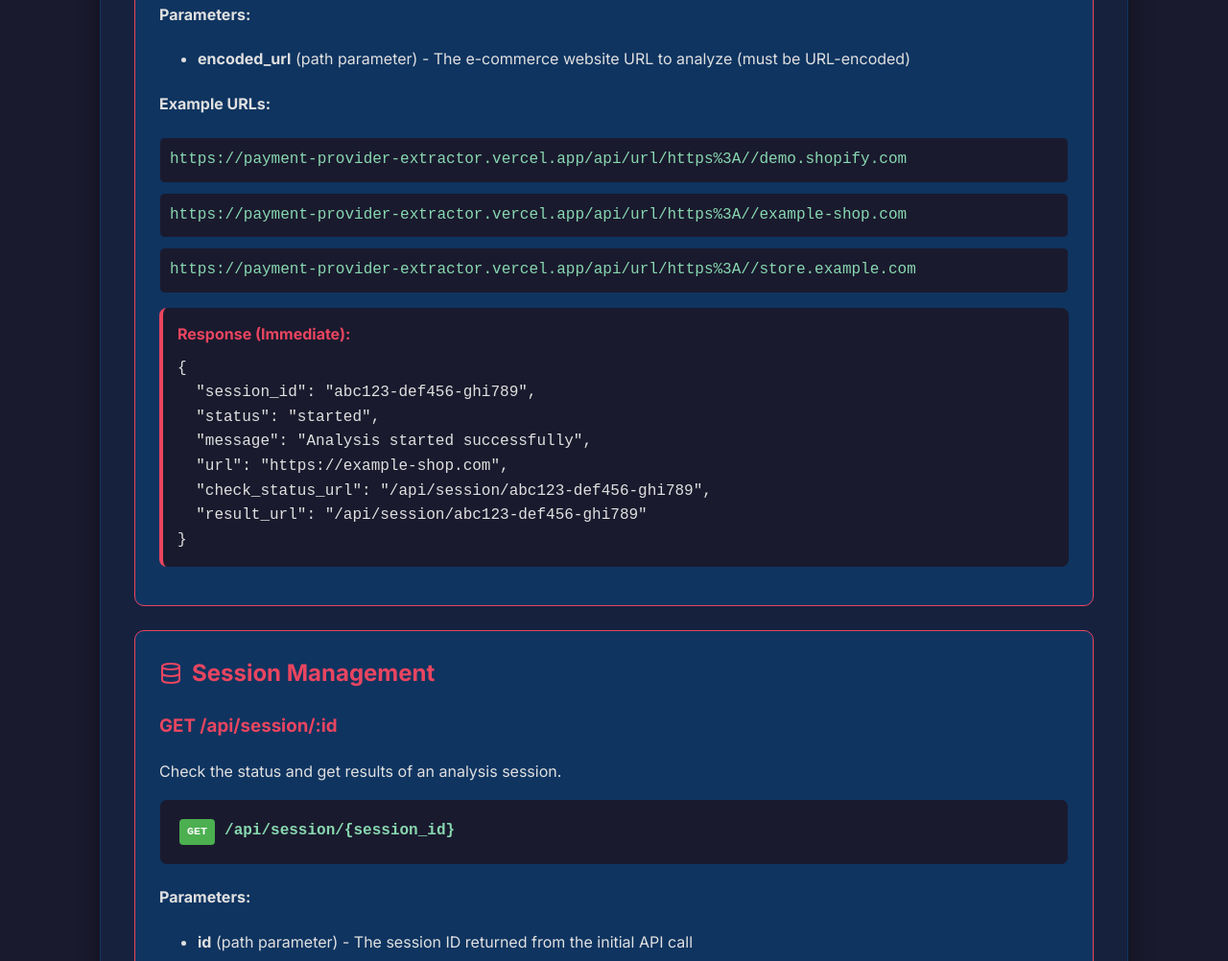
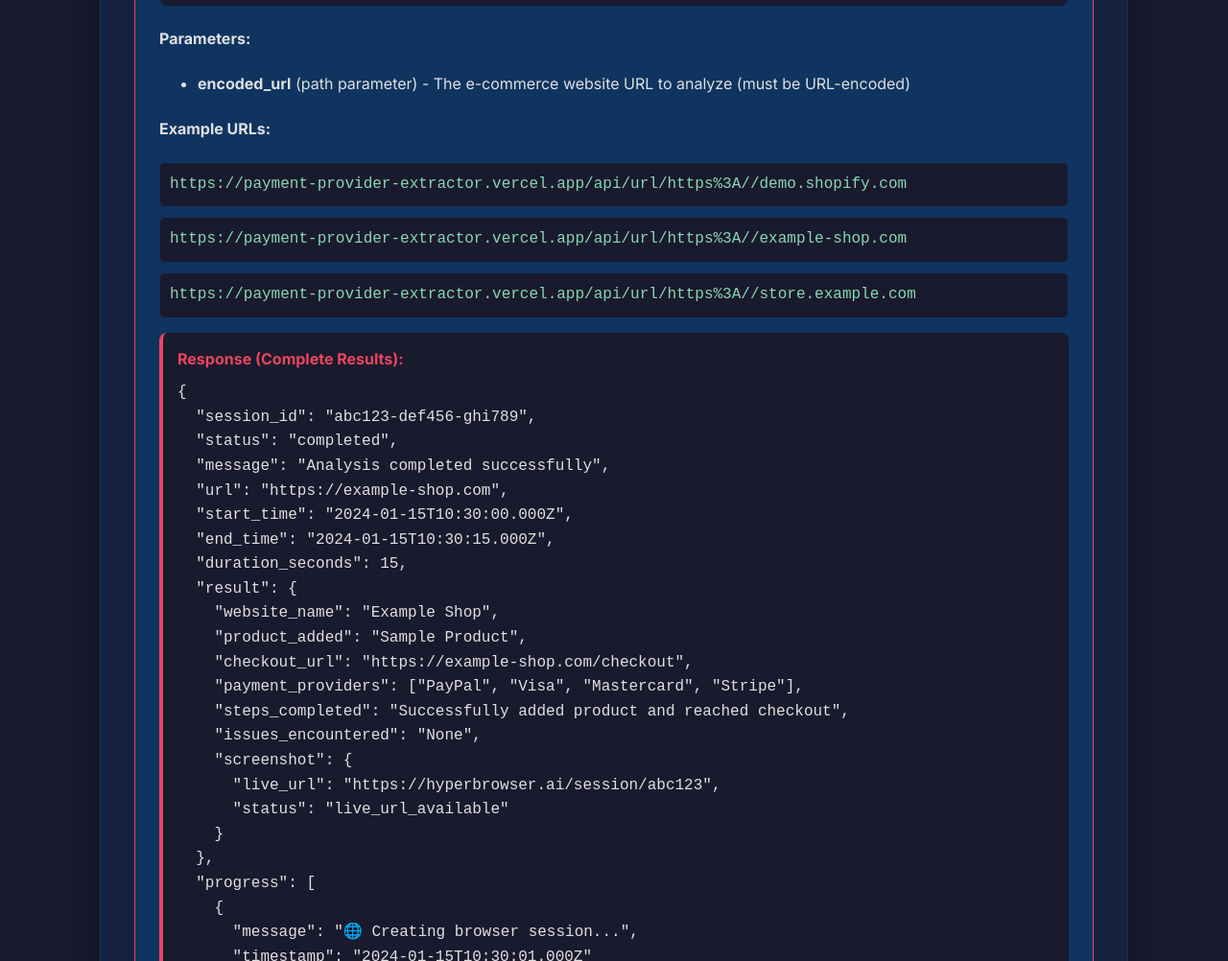
Before and after one commit to carlfraradiant/payment-provider-extractor, a website: page public/api-docs.html in a window 1280 px wide. Shown: the part 938-1940 px from the top of the page at 96% size. Drawn offline with Linux system fonts and the light colour scheme.

Commit message:
Implement synchronous direct API endpoint for reliable results
CRITICAL FIXES:
- Made direct API endpoint (/api/url/:encoded_url) synchronous
- Ensures Hyperbrowser session actually starts and runs
- Returns complete analysis results immediately
- Fixes serverless environment issues with background processes

SYNCHRONOUS BEHAVIOR:
- API now waits for analysis to complete before responding
- Returns full results including checkout_url, payment_providers, etc.
- Includes complete progress log and timing information
- Same data as web interface but in single API call

RESPONSE FORMAT:
- session_id: Unique session identifier
- status: 'completed' (not 'started')
- message: 'Analysis completed successfully'
- url: The analyzed website URL
- start_time/end_time: Analysis timing
- duration_seconds: Total execution time
- result: Complete analysis data (checkout_url, payment_providers, etc.)
- progress: Step-by-step progress log

RELIABILITY IMPROVEMENTS:
- Guarantees Hyperbrowser session creation
- Works reliably in Vercel serverless environment
- No more background process failures
- Immediate results without polling

This ensures the API works exactly like the web interface but returns complete results in one request.

```diff
--- a/public/api-docs.html
+++ b/public/api-docs.html
@@ -258,7 +258,7 @@ curl "https://payment-provider-extractor.vercel.app/api/session/YOUR_SESSION_ID"
             </h2>
 
             <h3>GET /api/url/:encoded_url</h3>
-            <p>Start analysis by providing the website URL directly in the path (URL-encoded).</p>
+            <p>Start analysis and get complete results immediately by providing the website URL directly in the path (URL-encoded). This endpoint runs synchronously and returns the full analysis results.</p>
 
             <div class="code-block">
                 <pre><span class="method get">GET</span><span class="endpoint">/api/url/{encoded_website_url}</span></pre>
@@ -275,14 +275,37 @@ curl "https://payment-provider-extractor.vercel.app/api/session/YOUR_SESSION_ID"
             <div class="example-url">https://payment-provider-extractor.vercel.app/api/url/https%3A//store.example.com</div>
 
             <div class="response-example">
-                <h4>Response (Immediate):</h4>
+                <h4>Response (Complete Results):</h4>
                 <pre>{
   "session_id": "abc123-def456-ghi789",
-  "status": "started",
-  "message": "Analysis started successfully",
+  "status": "completed",
+  "message": "Analysis completed successfully",
   "url": "https://example-shop.com",
-  "check_status_url": "/api/session/abc123-def456-ghi789",
-  "result_url": "/api/session/abc123-def456-ghi789"
+  "start_time": "2024-01-15T10:30:00.000Z",
+  "end_time": "2024-01-15T10:30:15.000Z",
+  "duration_seconds": 15,
+  "result": {
+    "website_name": "Example Shop",
+    "product_added": "Sample Product",
+    "checkout_url": "https://example-shop.com/checkout",
+    "payment_providers": ["PayPal", "Visa", "Mastercard", "Stripe"],
+    "steps_completed": "Successfully added product and reached checkout",
+    "issues_encountered": "None",
+    "screenshot": {
+      "live_url": "https://hyperbrowser.ai/session/abc123",
+      "status": "live_url_available"
+    }
+  },
+  "progress": [
+    {
+      "message": "🌐 Creating browser session...",
+      "timestamp": "2024-01-15T10:30:01.000Z"
+    },
+    {
+      "message": "✅ Analysis completed successfully!",
+      "timestamp": "2024-01-15T10:30:15.000Z"
+    }
+  ]
 }</pre>
             </div>
         </div>
```
Also changed, not shown: app.js (+44 -21 lines).
